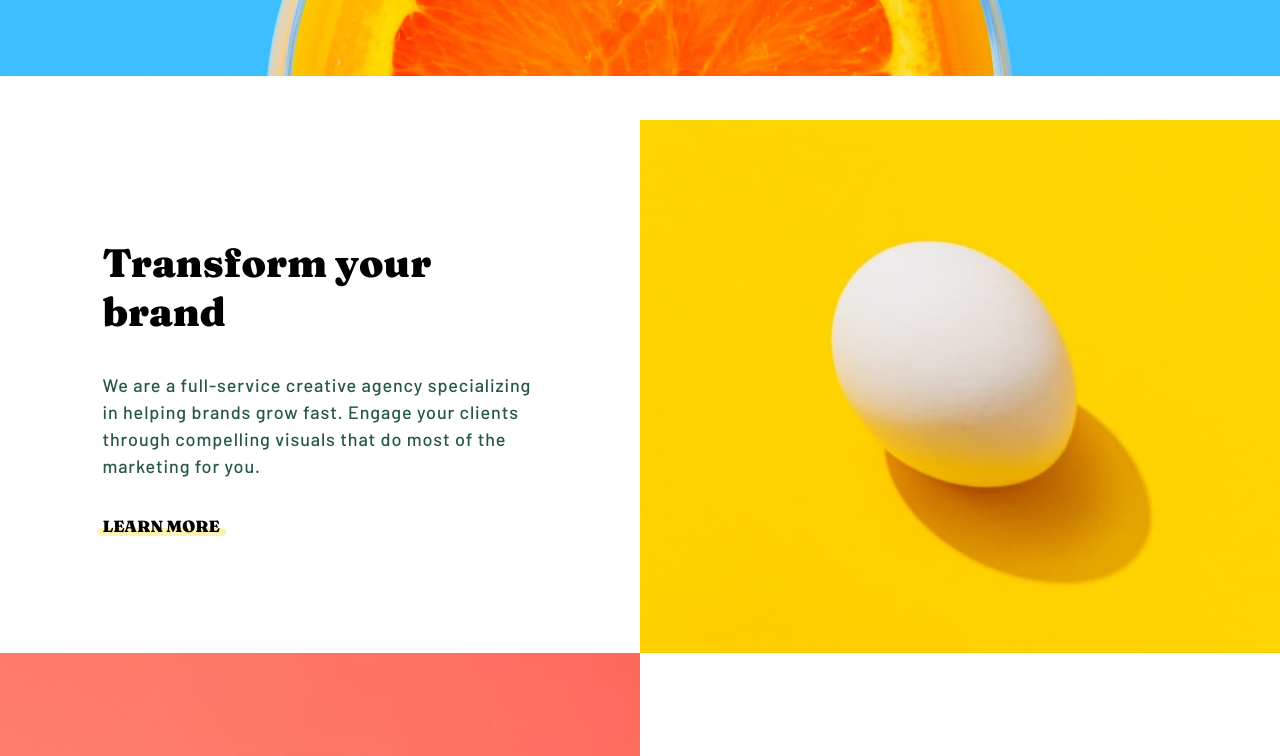
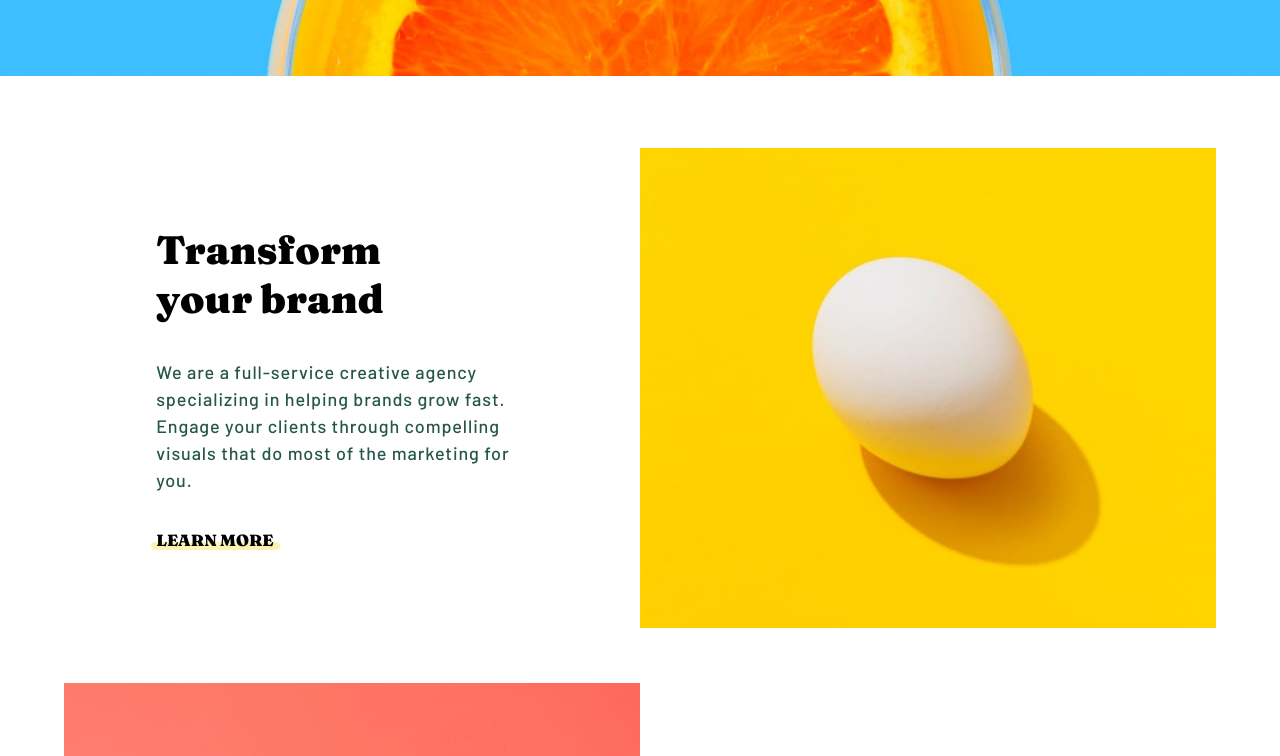
Before and after one commit to mattreee/sunnyside-agency-landing-page-frontend-mentor, a React (Create React App) app: page / in a window 1280 px wide. Shown: the part 680-1436 px from the top of the page. Built offline with nearby package versions, Linux system fonts and the light colour scheme.

Commit message:
margin changed

```diff
--- a/src/css/main.css
+++ b/src/css/main.css
@@ -85,7 +85,7 @@ body {
   -ms-grid-rows: (1fr)[3];
       grid-template-rows: repeat(3, 1fr);
   background-color: white;
-  margin: 0 auto;
+  margin: 0 5%;
 }
 
 .features__item {
--- a/src/css/main.scss
+++ b/src/css/main.scss
@@ -103,8 +103,7 @@ body {
   grid-template-columns: repeat(2, 1fr);
   grid-template-rows: repeat(3, 1fr);
   background-color: white;
-
-  margin: 0 auto;
+  margin: 0 5%;
 
   &__item {
     display: flex;
```
Also changed, not shown: 1 other file (tests, documents, lock files or other folders).
